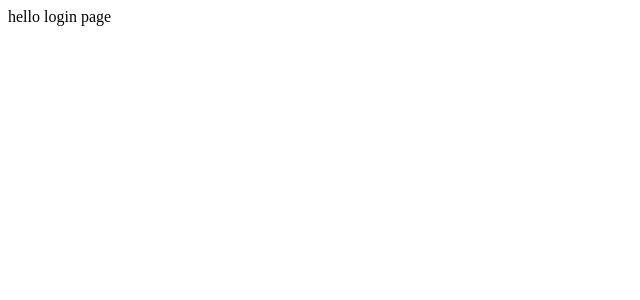
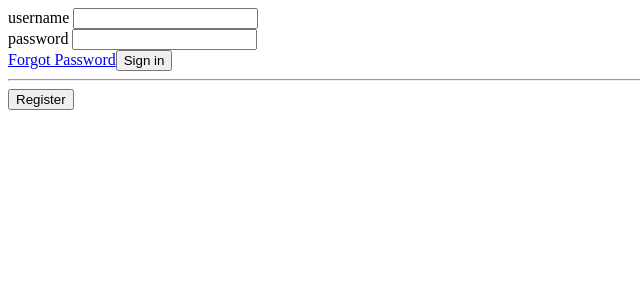
Before and after one commit to Aswin-Venkat/UserManagement, a React (Create React App) app: page / in a window 1280 px wide. Shown: the top 300 px of the page, without its empty margins (0-640 px from the left). Built offline with nearby package versions, Linux system fonts and the light colour scheme.

Commit message:
form fields pattern initial checkin

```diff
--- /dev/null
+++ b/src/patterns/components/button.jsx
@@ -0,0 +1,8 @@
+import React from 'react'
+
+const Button = (props) => {
+    return (
+        <button type={props.type} id={props.id} onClick={props.onClick}> { props.label} </button >
+    )
+}
+export default Button
--- /dev/null
+++ b/src/patterns/components/input-field.jsx
@@ -0,0 +1,11 @@
+import React from 'react'
+
+const InputField = (props) => {
+    return (
+        <div>
+            <label>{props.label} </label>
+            <input type={props.type} id={props.name} name={props.name} />
+        </div>
+    )
+}
+export default InputField
--- /dev/null
+++ b/src/patterns/index.js
@@ -0,0 +1,3 @@
+import InputField from './components/input-field'
+import Button from './components/button'
+export { InputField, Button }
--- a/src/view/login/login-container.jsx
+++ b/src/view/login/login-container.jsx
@@ -4,14 +4,14 @@ import LoginForm from './login-form';
 
 
 const LoginPageContainer = new reduxForm({
-    form: 'loginpageform'
+    form: 'login'
 })(LoginForm);
 
 const mapStatetoProps = state => ({
 
 });
 
-const mapDispatchToProps = (dispach, ownProps) => ({
+const mapDispatchToProps = (dispatch, ownProps) => ({
 
 });
 
--- a/src/view/login/login-form.jsx
+++ b/src/view/login/login-form.jsx
@@ -1,8 +1,18 @@
 import React, { Component } from 'react'
+import { InputField, Button } from '../../patterns/index'
 
 class LoginForm extends Component {
     render() {
-        return <div>hello login page</div>
+        return (<div>
+            <InputField label="username" name="username" type="text" />
+            <InputField label="password" name="password" type="password" />
+            <a href="=">Forgot Password</a>
+            <Button label="Sign in" type="submit" id="signin" />
+            <br />
+            <hr />
+            <Button label="Register" type="register" id="register" />
+
+        </div >)
     }
 }
 export default LoginForm
--- a/src/view/register/register-container.jsx
+++ b/src/view/register/register-container.jsx
@@ -4,14 +4,14 @@ import RegisterForm from './register-form';
 
 
 const RegisterPageContainer = new reduxForm({
-    form: 'registerpageform'
+    form: 'register'
 })(RegisterForm);
 
 const mapStatetoProps = state => ({
 
 });
 
-const mapDispatchToProps = (dispach, ownProps) => ({
+const mapDispatchToProps = (dispatch, ownProps) => ({
 
 });
 
--- a/src/view/register/register-form.jsx
+++ b/src/view/register/register-form.jsx
@@ -1,8 +1,14 @@
 import React, { Component } from 'react'
+import { InputField, Button } from '../../patterns/index'
 
 class RegisterForm extends Component {
     render() {
-        return <div>hello register page</div>
+        return (<div>
+            <InputField label="username" name="username" type="text" />
+            <InputField label="password" name="password" type="password" />
+            <InputField label="confirm password" name="confirmpassword" type="confirmpassword" />
+            <Button label="Sign up" type="submit" id="signup" />
+        </div >)
     }
 }
 export default RegisterForm
--- a/src/view/user/user-container.jsx
+++ b/src/view/user/user-container.jsx
@@ -4,14 +4,14 @@ import UserForm from './user-form';
 
 
 const UserPageContainer = new reduxForm({
-    form: 'userpageform'
+    form: 'user'
 })(UserForm);
 
 const mapStatetoProps = state => ({
 
 });
 
-const mapDispatchToProps = (dispach, ownProps) => ({
+const mapDispatchToProps = (dispatch, ownProps) => ({
 
 });
 
```
Also changed, not shown: src/patterns/components/form-field.jsx (added, +18 -0 lines), src/root/App.jsx (+7 -6 lines), src/commons/index.js (deleted).
